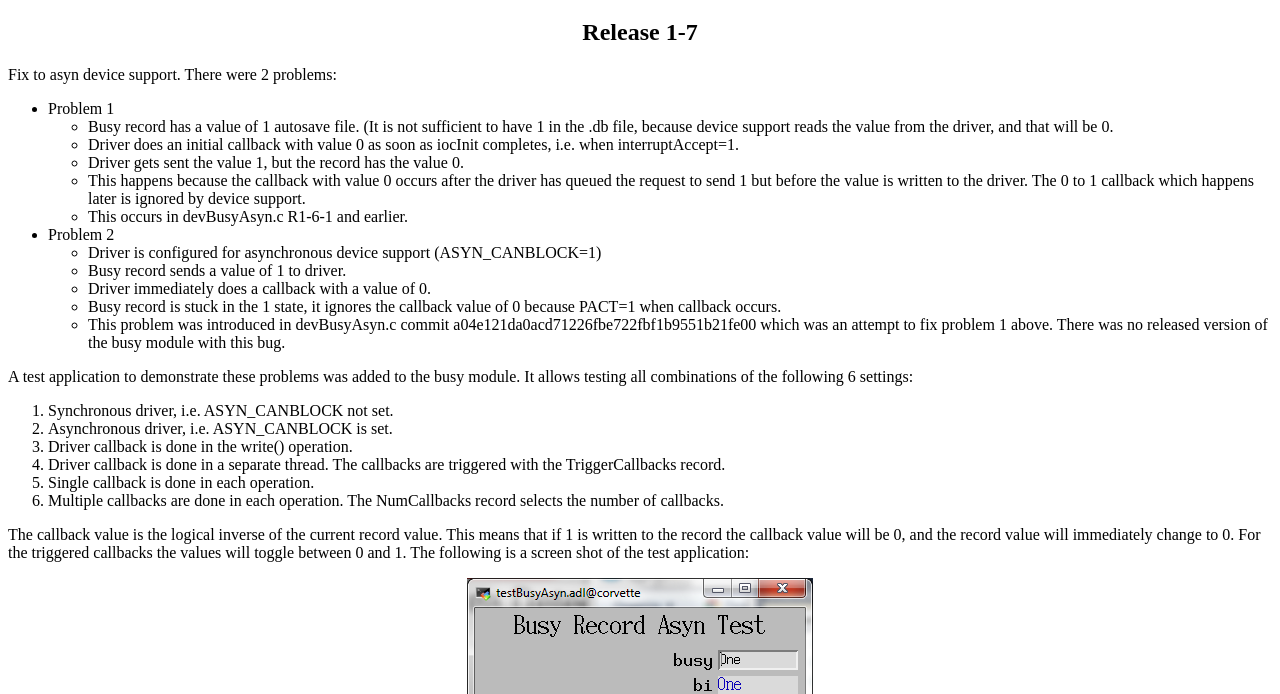
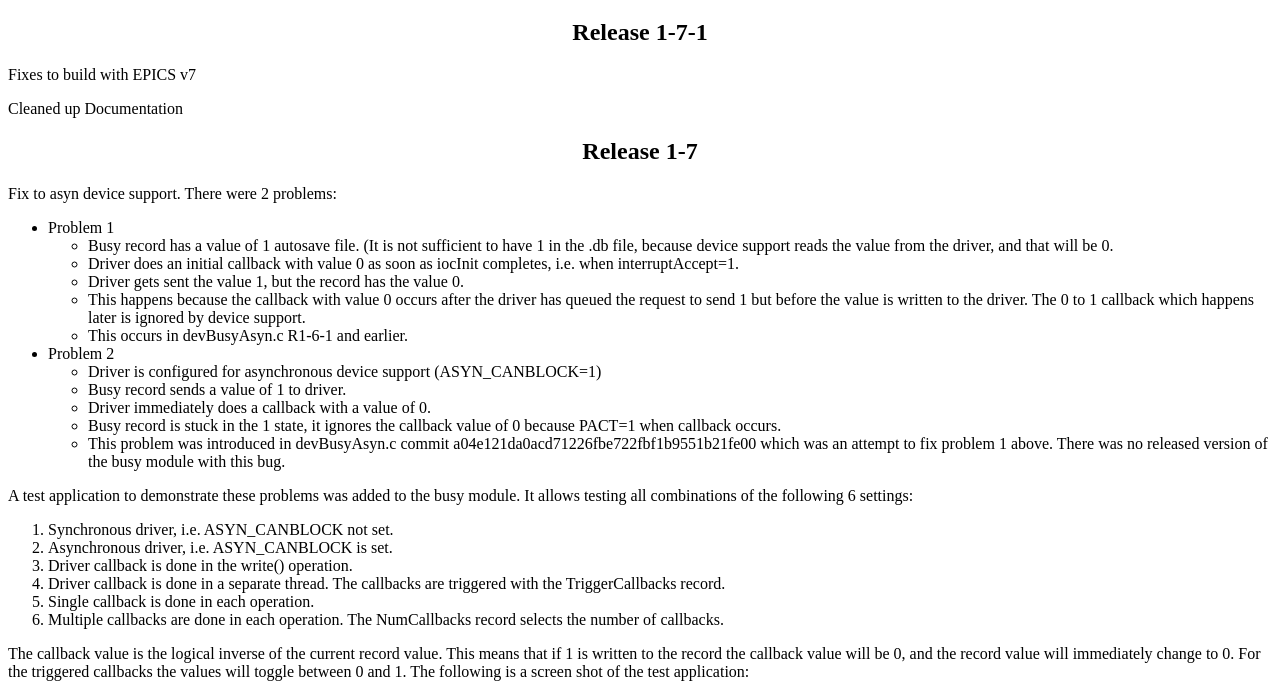
Before and after one commit to jerryjiahaha/epics-modules, a plain HTML site: page busy/documentation/busyReleaseNotes.html in a window 1280 px wide. Shown: the part 61-755 px from the top of the page. Drawn offline with Linux system fonts and the light colour scheme.

Commit message:
git subrepo pull epics-modules/busy
subrepo:
  subdir:   "epics-modules/busy"
  merged:   "7074c6e9e"
upstream:
  origin:   "https://github.com/epics-modules/busy.git"
  branch:   "master"
  commit:   "7074c6e9e"
git-subrepo:
  version:  "0.4.0"
  origin:   "???"
  commit:   "???"

```diff
--- a/busy/documentation/busyReleaseNotes.html
+++ b/busy/documentation/busyReleaseNotes.html
@@ -12,6 +12,14 @@ h2 {text-align:center}
 <body>
   <h1>
     busy Release Notes</h1>
+
+  <h2>
+	Release 1-7-1</h2>
+	<p>
+	  Fixes to build with EPICS v7
+	<p>
+	  Cleaned up Documentation
+
   <h2>
     Release 1-7</h2>
   <p>
```
Also changed, not shown: 10 other files.
